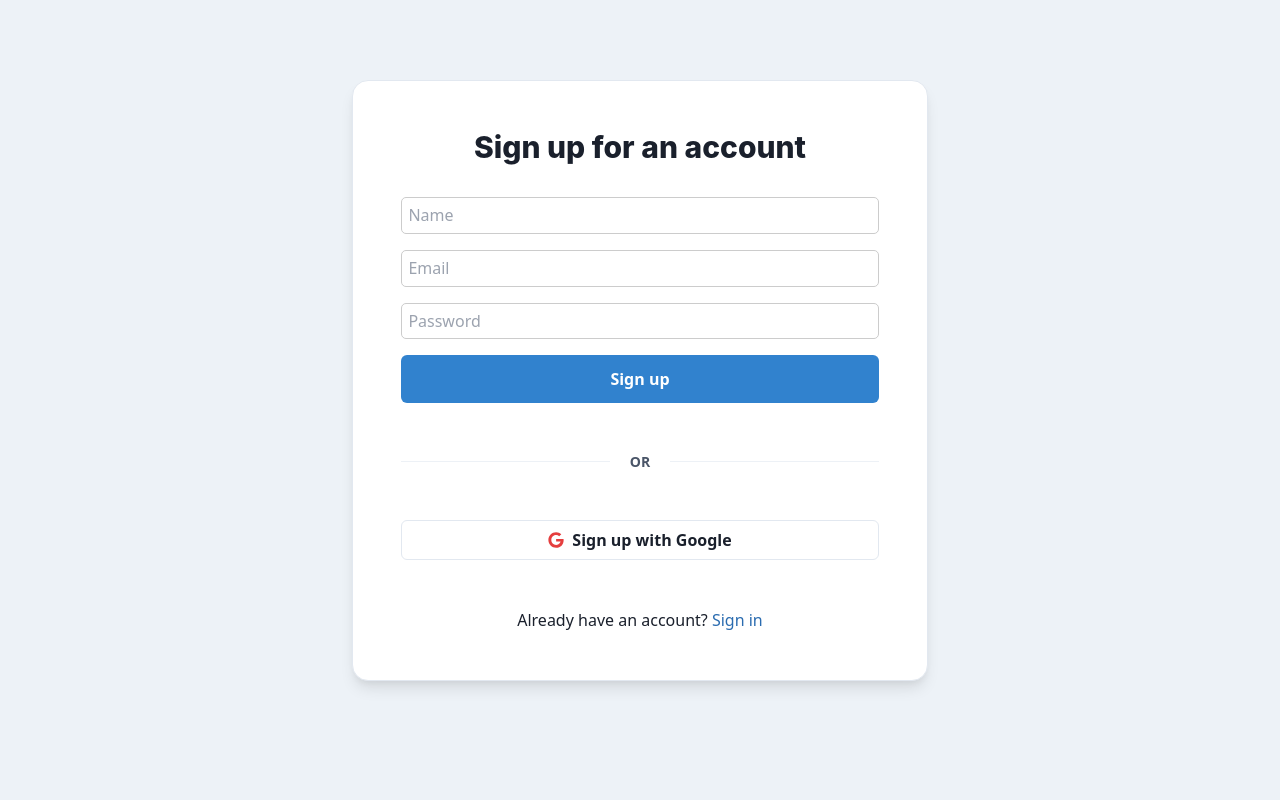
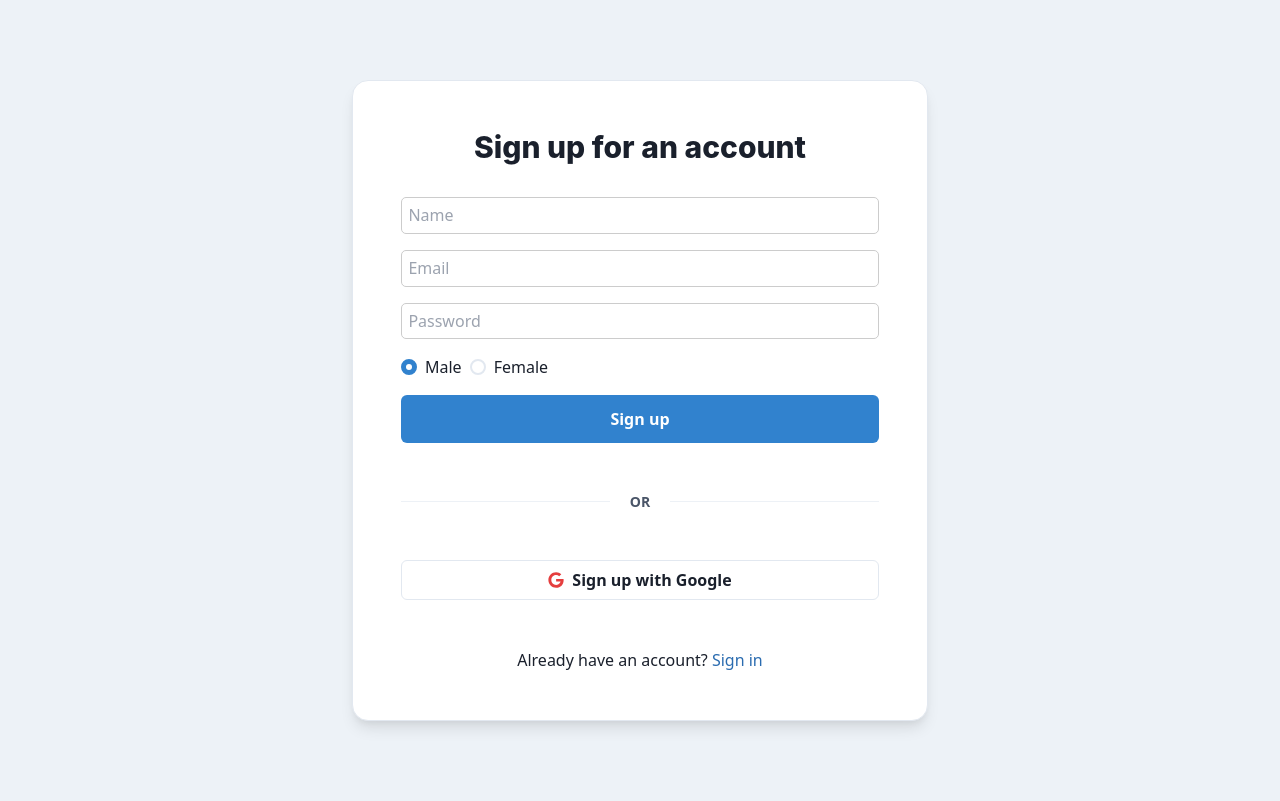
Before and after one commit to Ian-Balijawa/miingo, a React (Create React App) app: page /register in a window 1280 px wide. Built offline with nearby package versions, Linux system fonts and the light colour scheme; no server answers.

Commit message:
(ui:feat) add gender inputs as radion btns

```diff
--- a/src/components/auth/SigupForm.jsx
+++ b/src/components/auth/SigupForm.jsx
@@ -2,6 +2,8 @@ import {
   Box,
   Button,
   Heading,
+  Radio,
+  RadioGroup,
   Spinner,
   Stack,
   Text,
@@ -48,8 +50,9 @@ export const SignupForm = () => {
       setIsLoading(false);
       console.log('RES: ', data);
       navigate('/feed');
-    } catch (error) {
-      setError(error);
+    } catch (err) {
+      setError(err);
+      console.log('ERROR: ', error);
       setIsLoading(false);
     }
   };
@@ -100,6 +103,12 @@ export const SignupForm = () => {
                   value={password}
                   onChange={({ target }) => setPassword(target.value)}
                 />
+                <RadioGroup onChange={setSelectedGender} value={selectedGender}>
+                  <Stack direction="row">
+                    <Radio value="male">Male</Radio>
+                    <Radio value="female">Female</Radio>
+                  </Stack>
+                </RadioGroup>
                 <Button
                   type="submit"
                   colorScheme="blue"
@@ -110,7 +119,6 @@ export const SignupForm = () => {
                   {isLoading ? <Spinner size="sm" color="white" /> : 'Sign up'}
                 </Button>
                 <DividerWithText>or</DividerWithText>
-
                 <Stack spacing="4">
                   <Button
                     variant="outline"
```
